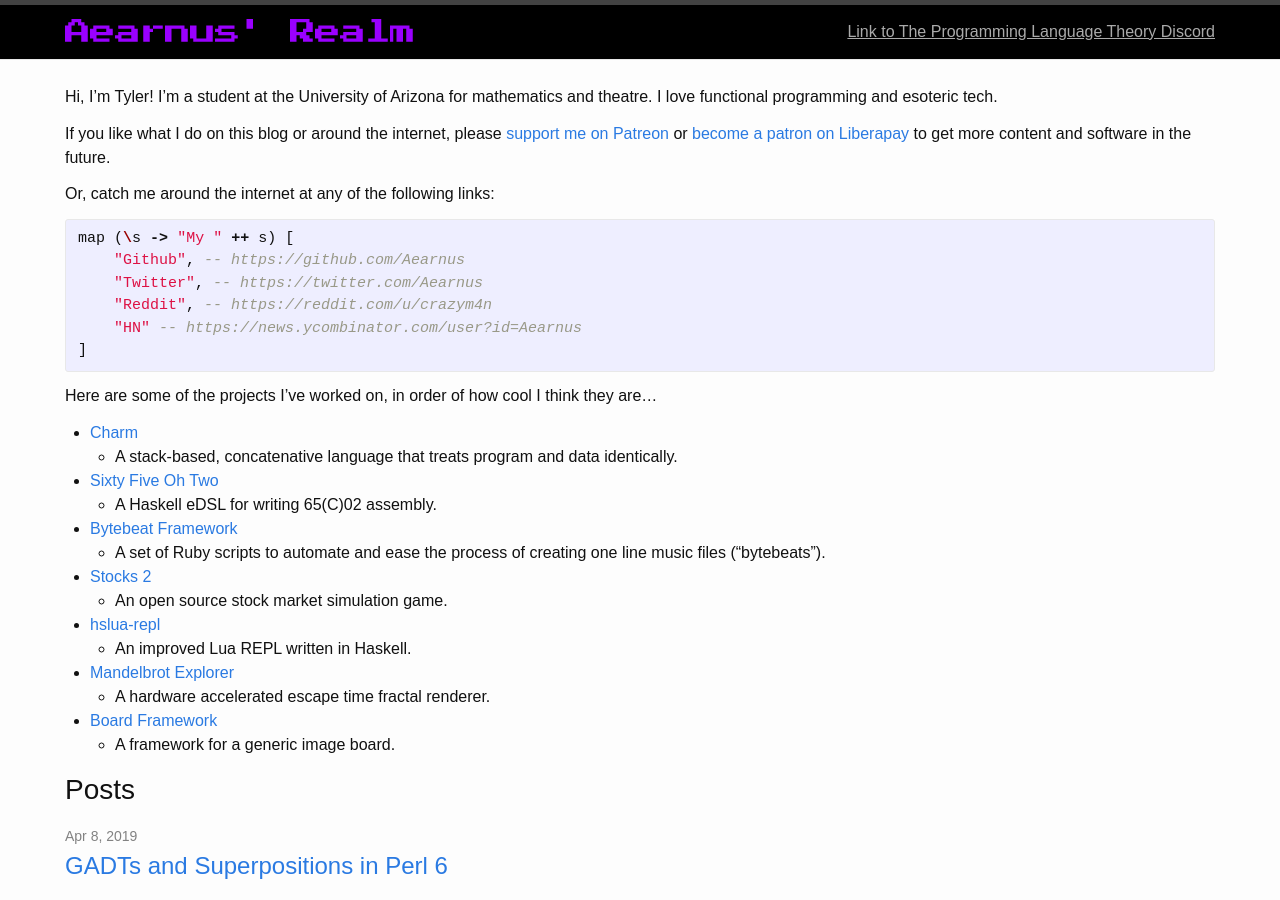
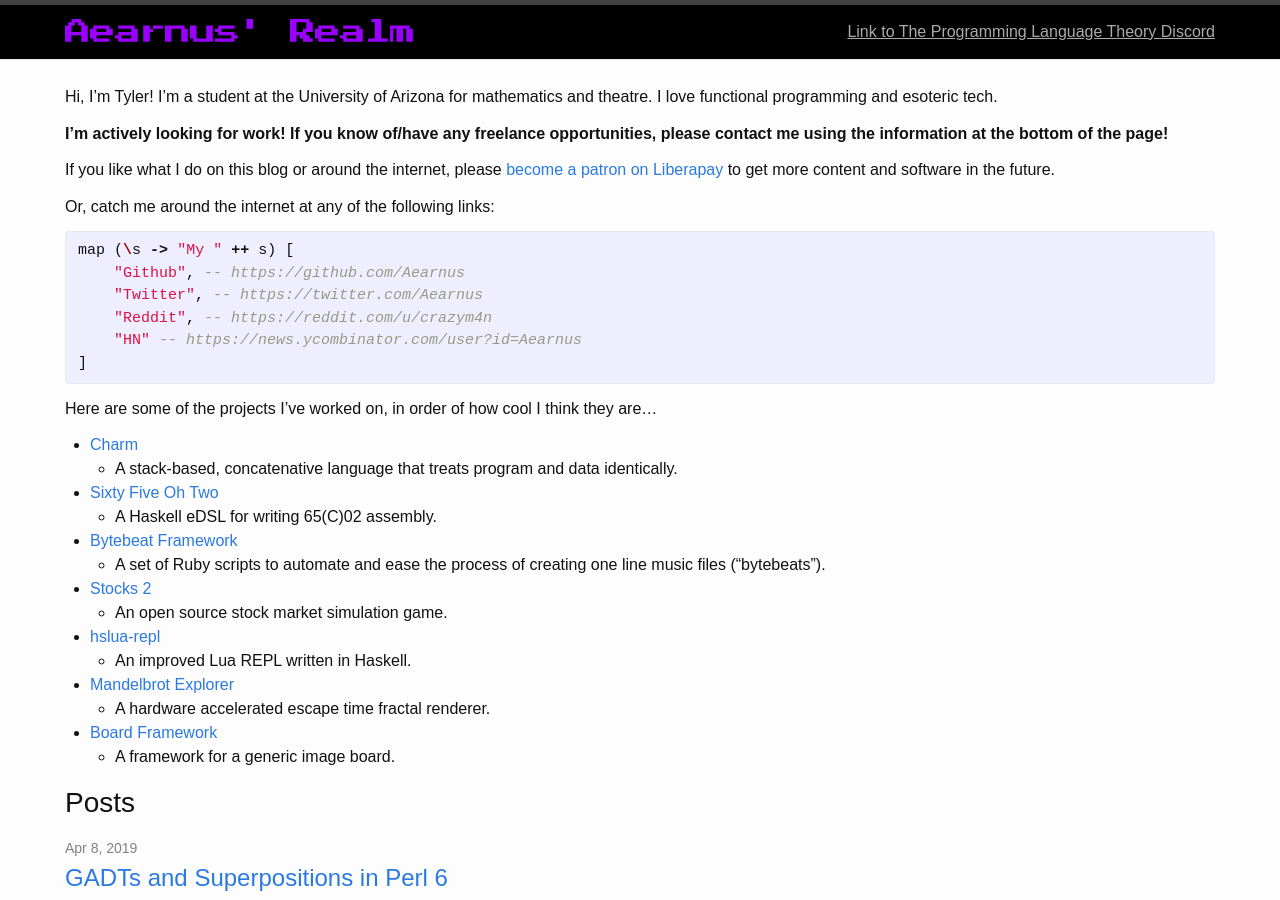
Before and after one commit to DataKinds/datakinds.github.io, a Jekyll site: the page built from index.md, in a window 1280 px wide and 900 px high. Built offline with Jekyll 4.4.1, drawn with Linux system fonts in a browser that asks for light colours.

Commit message:
job/typo

```diff
--- a/_includes/about_include.md
+++ b/_includes/about_include.md
@@ -1,6 +1,8 @@
 Hi, I'm Tyler! I'm a student at the University of Arizona for mathematics and theatre. I love functional programming and esoteric tech.
 
-If you like what I do on this blog or around the internet, please [support me on Patreon](https://www.patreon.com/aearnus) or [become a patron on Liberapay](https://liberapay.com/Aearnus) to get more content and software in the future.
+**I'm actively looking for work! If you know of/have any freelance opportunities, please contact me using the information at the bottom of the page!**
+
+If you like what I do on this blog or around the internet, please [become a patron on Liberapay](https://liberapay.com/Aearnus) to get more content and software in the future.
 
 Or, catch me around the internet at any of the following links:
 
```
Also changed, not shown: _posts/2019-04-08-gadts-in-perl-6.md (+1 -1 lines).
